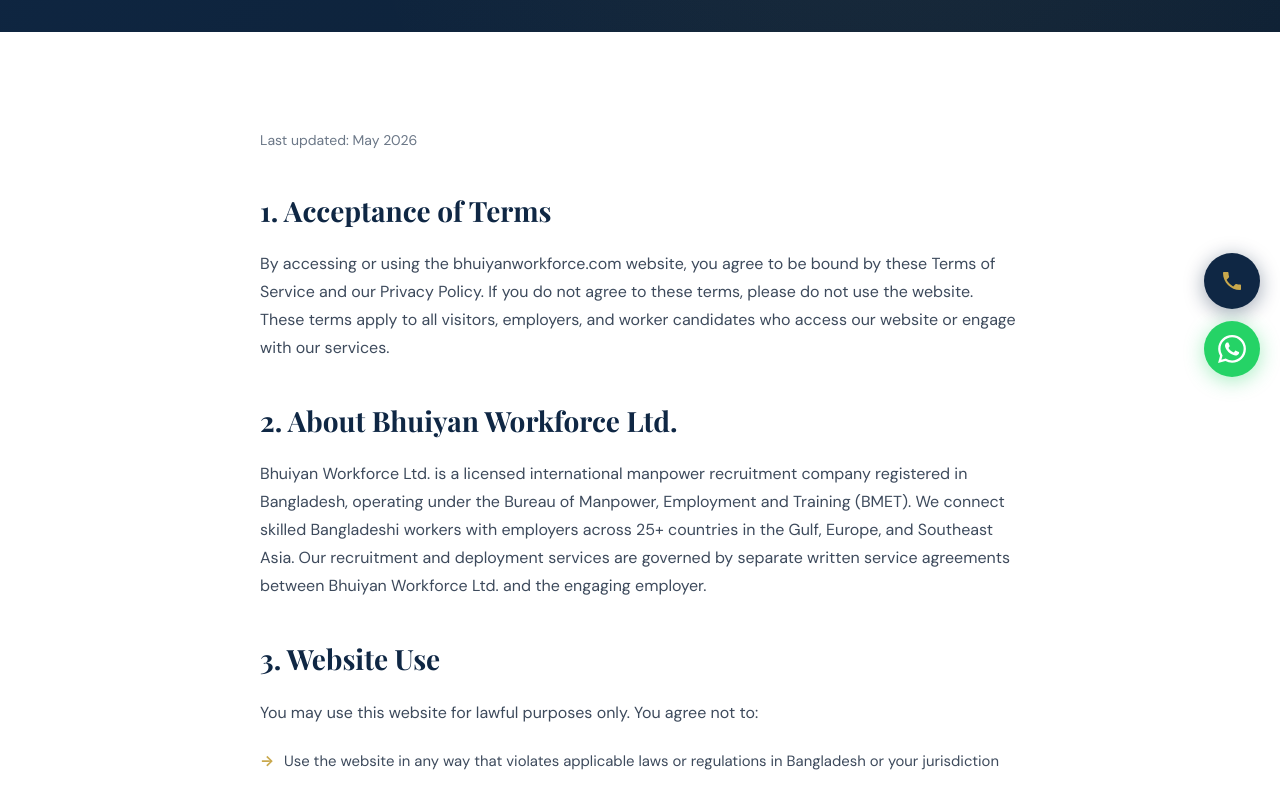
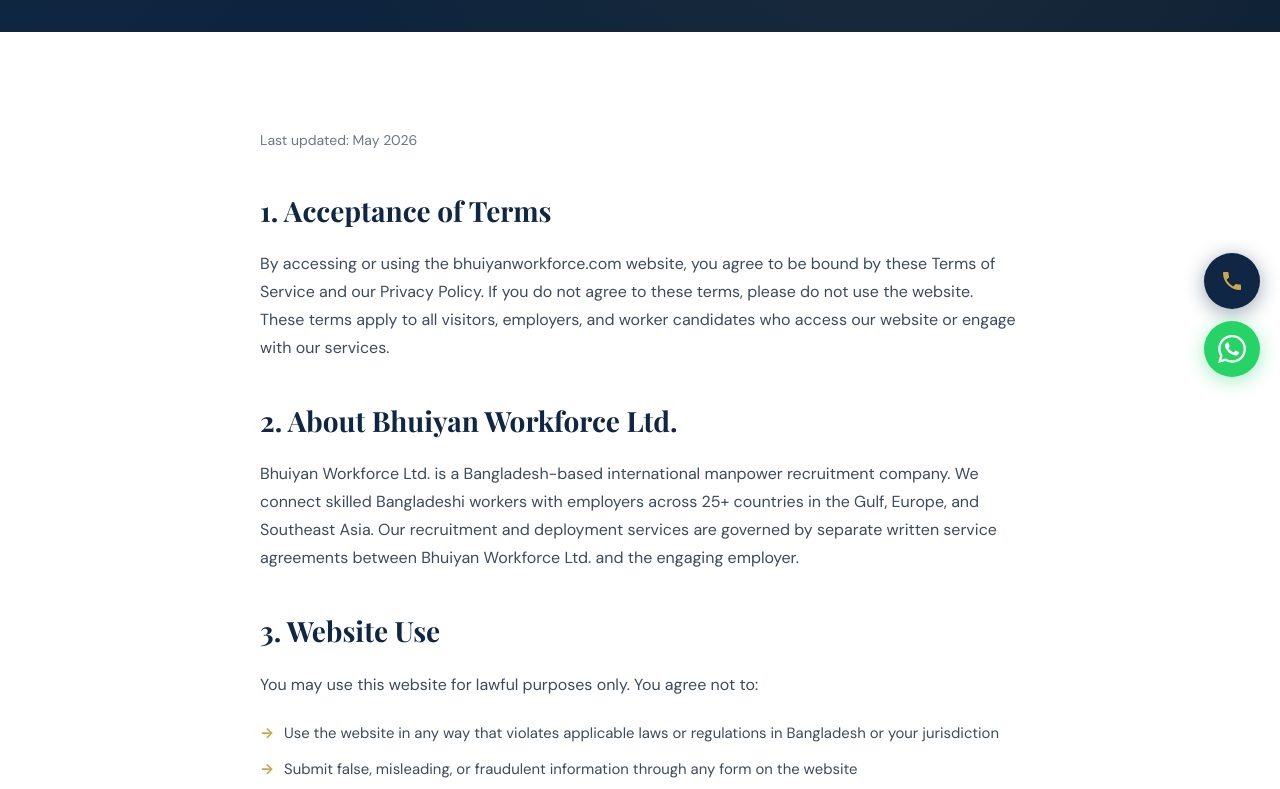
Before and after one commit to bhuiyanworkforce/bhuiyanworkforce-website, a React (Vite) app: page /terms in a window 1280 px wide. Shown: the part 399-1188 px from the top of the page. Built offline with nearby package versions, Linux system fonts and the light colour scheme.

Commit message:
Update TermsPage.jsx

```diff
--- a/src/pages/TermsPage.jsx
+++ b/src/pages/TermsPage.jsx
@@ -41,7 +41,7 @@
             <p>By accessing or using the bhuiyanworkforce.com website, you agree to be bound by these Terms of Service and our Privacy Policy. If you do not agree to these terms, please do not use the website. These terms apply to all visitors, employers, and worker candidates who access our website or engage with our services.</p>
 
             <h2>2. About Bhuiyan Workforce Ltd.</h2>
-            <p>Bhuiyan Workforce Ltd. is a licensed international manpower recruitment company registered in Bangladesh, operating under the Bureau of Manpower, Employment and Training (BMET). We connect skilled Bangladeshi workers with employers across 25+ countries in the Gulf, Europe, and Southeast Asia. Our recruitment and deployment services are governed by separate written service agreements between Bhuiyan Workforce Ltd. and the engaging employer.</p>
+            <p>Bhuiyan Workforce Ltd. is a Bangladesh-based international manpower recruitment company. We connect skilled Bangladeshi workers with employers across 25+ countries in the Gulf, Europe, and Southeast Asia. Our recruitment and deployment services are governed by separate written service agreements between Bhuiyan Workforce Ltd. and the engaging employer.</p>
 
             <h2>3. Website Use</h2>
             <p>You may use this website for lawful purposes only. You agree not to:</p>
```
